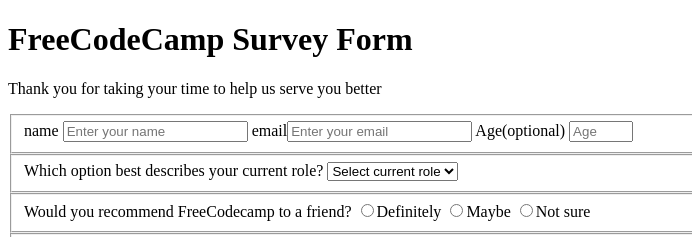
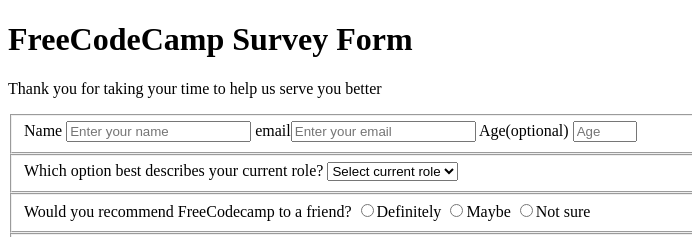
Before and after one commit to claudiahW/surveyform, a plain HTML site: page index.html in a window 1280 px wide. Shown: the top 237 px of the page, 0-692 px from the left. Drawn offline with Linux system fonts and the light colour scheme.

```diff
--- a/index.html
+++ b/index.html
@@ -4,6 +4,7 @@
     <meta charset="UTF-8">
     <meta name="viewport" width="device-width,initial-scale=1.0">
     <title>SURVEY FORM</title>
+    <link rel="stylesheet" href="style.css">
   </head>
 
   <body>
@@ -13,7 +14,7 @@
 
 <fieldset>
    <label id="name-label">
-     name <input id="name" type="text" placeholder="Enter your name" required /> </label>
+     Name <input id="name" type="text" placeholder="Enter your name" required /> </label>
     <label id="email-label"> email<input id="email" type="email" placeholder="Enter your email" required /> </label>
      <label id="number-label"> Age(optional) <input id="number" type="number" min="18" max="120" placeholder="Age" /> </label>
      </fieldset>
```
Also changed, not shown: style.css (added).
